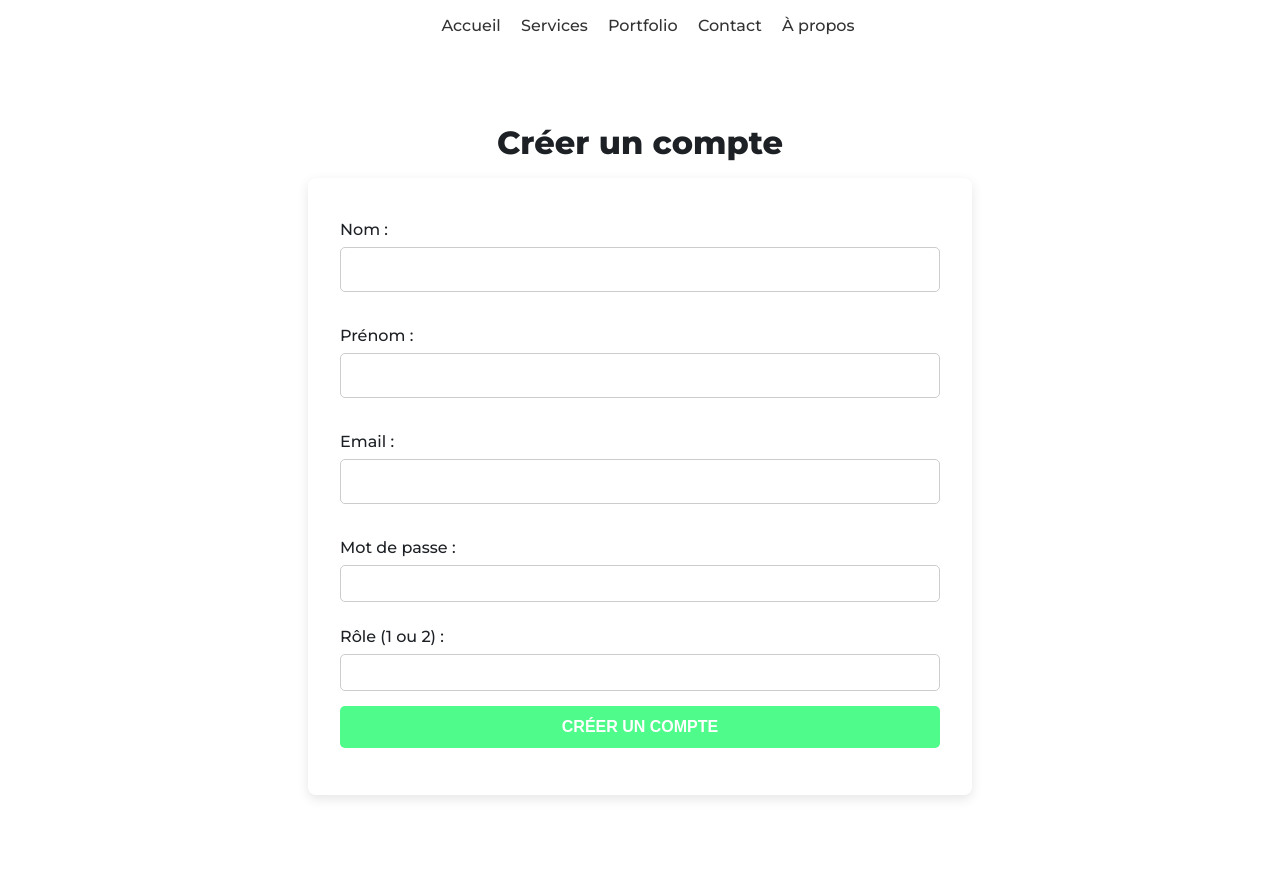
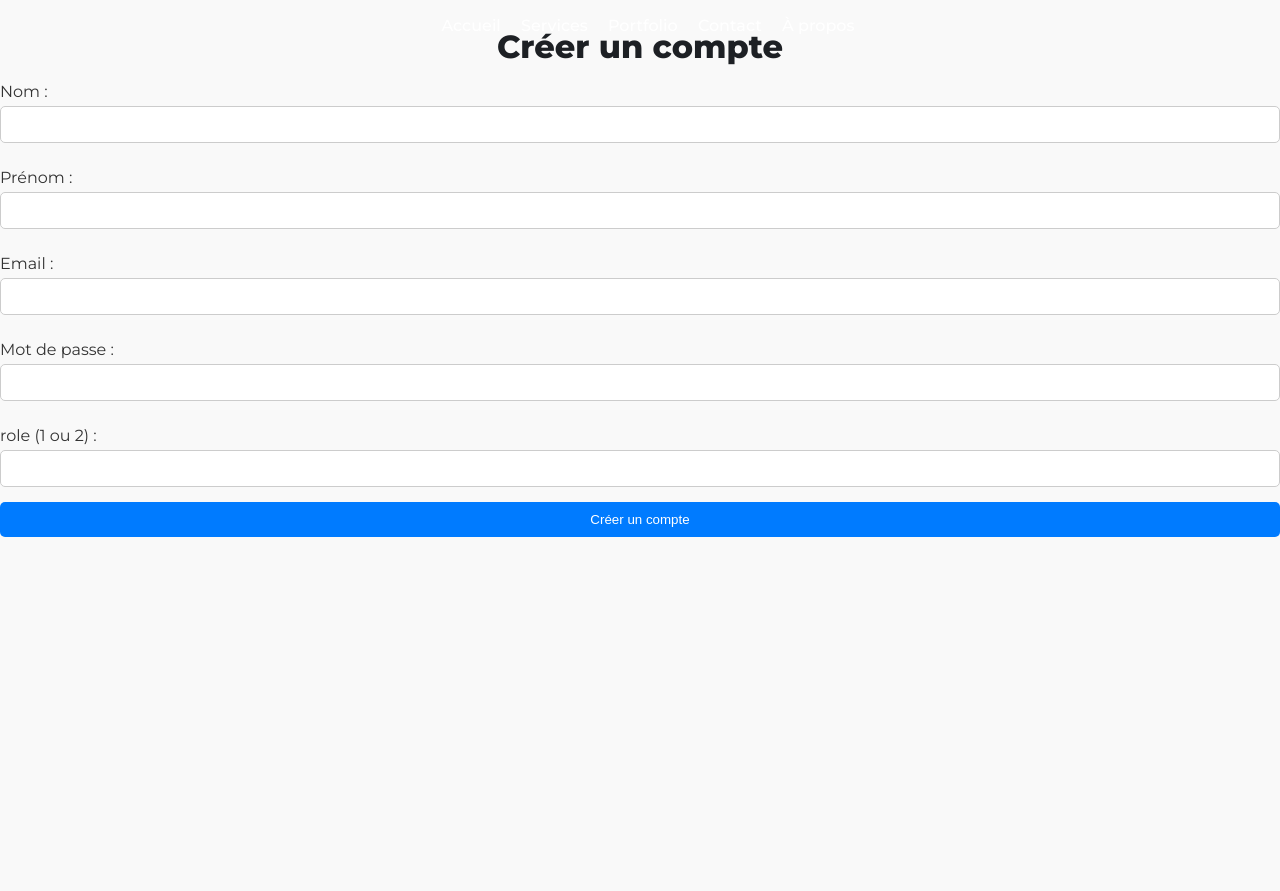
Before and after one commit to LouedLE/LEA, a PHP site: page /create_account.php in a window 1280 px wide. After the commit the page ends 537 px from the top, so only its background shows below. Run offline with PHP 8.4, Linux system fonts and the light colour scheme.

Commit message:
Add files via upload

```diff
--- a/create_account.php
+++ b/create_account.php
@@ -12,18 +12,17 @@ if ($_SERVER["REQUEST_METHOD"] == "POST") {
     $sql = "INSERT INTO users (nom, prenom, email, mdp, role) VALUES ('$nom', '$prenom', '$email', '$mdp', '$role')";
 
     if ($conn->query($sql) === TRUE) {
-        echo "<p class='success-message'>Compte créé avec succès! <a href='login.php'>Connectez-vous ici</a></p>";
+        echo "<p>Compte créé avec succès! <a href='login.php'>Connectez-vous ici</a></p>";
     } else {
-        echo "<p class='error-message'>Erreur: " . $sql . "<br>" . $conn->error . "</p>";
+        echo "<p>Erreur: " . $sql . "<br>" . $conn->error . "</p>";
     }
 }
 
 $conn->close();
 ?>
 
-<section class="light-section">
 <h2>Créer un compte</h2>
-    <form method="POST" action="create_account.php" class="contact-form">
+<form method="POST" action="create_account.php">
     <label for="nom">Nom :</label>
     <input type="text" id="nom" name="nom" required>
 
@@ -36,13 +35,13 @@ $conn->close();
     <label for="mdp">Mot de passe :</label>
     <input type="password" id="mdp" name="mdp" required>
 
-        <label for="role">Rôle (1 ou 2) :</label>
-        <input type="number" id="role" name="role" required>
+    <label for="role">role (1 ou 2) :</label>
+    <input type="role" id="role" name="role" required>
 
-        <button type="submit" class="cta-button">Créer un compte</button>
+    <button type="submit">Créer un compte</button>
 </form>
-</section>
 
+<!-- Ajouter le script JavaScript -->
 <script>
 document.addEventListener("DOMContentLoaded", function() {
     const sections = document.querySelectorAll("section");
```
Also changed, not shown: account.php (+6 -4 lines), login.php (+7 -6 lines). Lines whose indentation alone changed are shown as unchanged.
